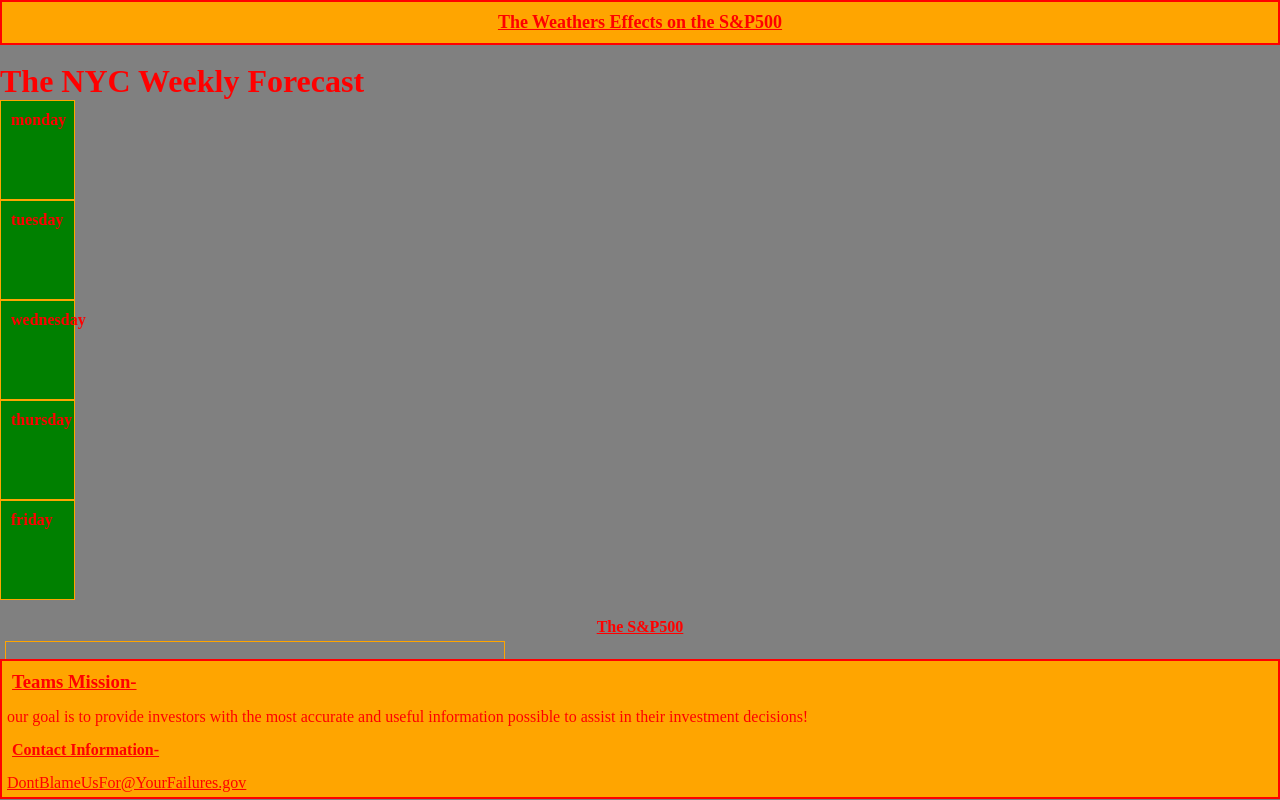
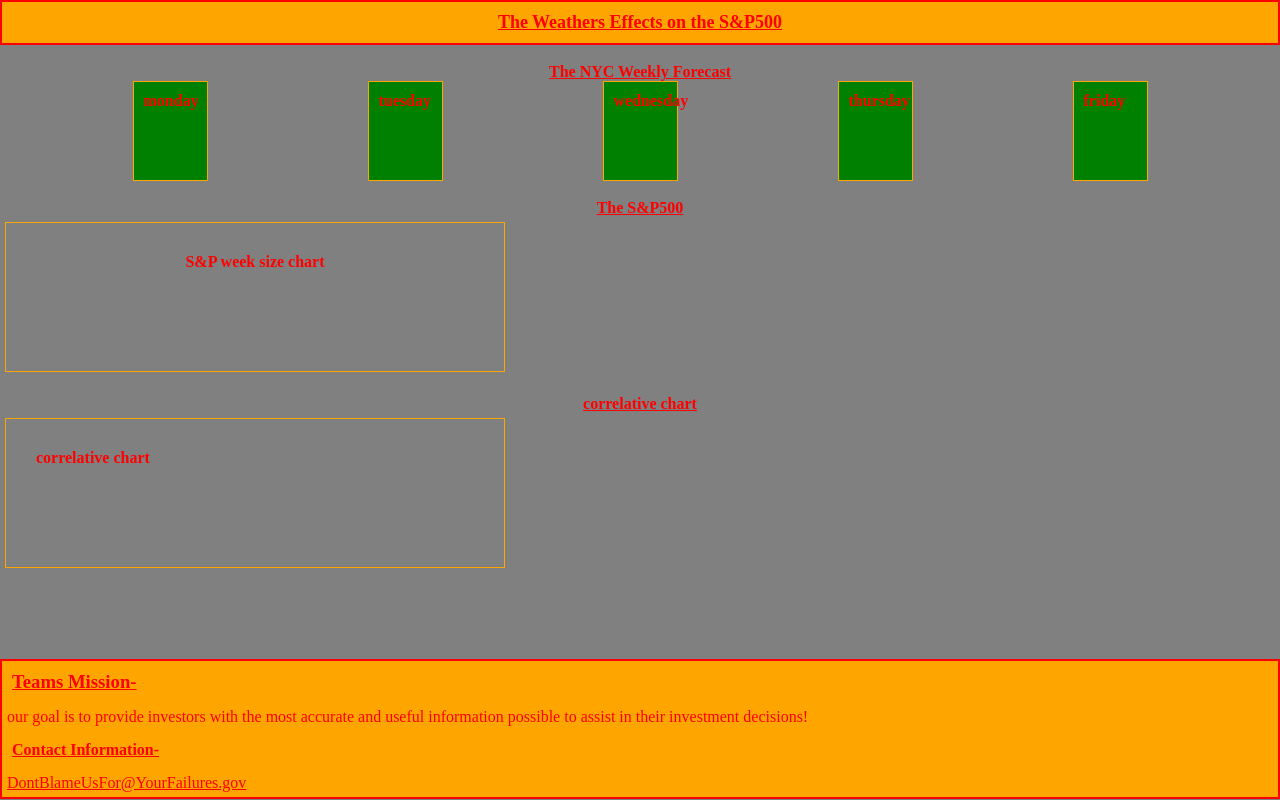
Before and after one commit to P1100s7/Project_1, a plain HTML site: page index.html in a window 1280 px wide. Shown: the top 800 px of the page. Drawn offline with Linux system fonts and the light colour scheme.

Commit message:
after i found spell check extetion

```diff
--- a/index.html
+++ b/index.html
@@ -11,8 +11,8 @@
 <body>
     <header><a href="./index.html">The Weathers Effects on the S&P500</a></header>
     <br>
-    <h1 class="forcast-head">The NYC Weekly Forecast</h1>
-    <div class="forcast">
+    <h1 class="forecast-head">The NYC Weekly Forecast</h1>
+    <div class="forecast">
         <article class="weather">
             monday
         </article>
```
